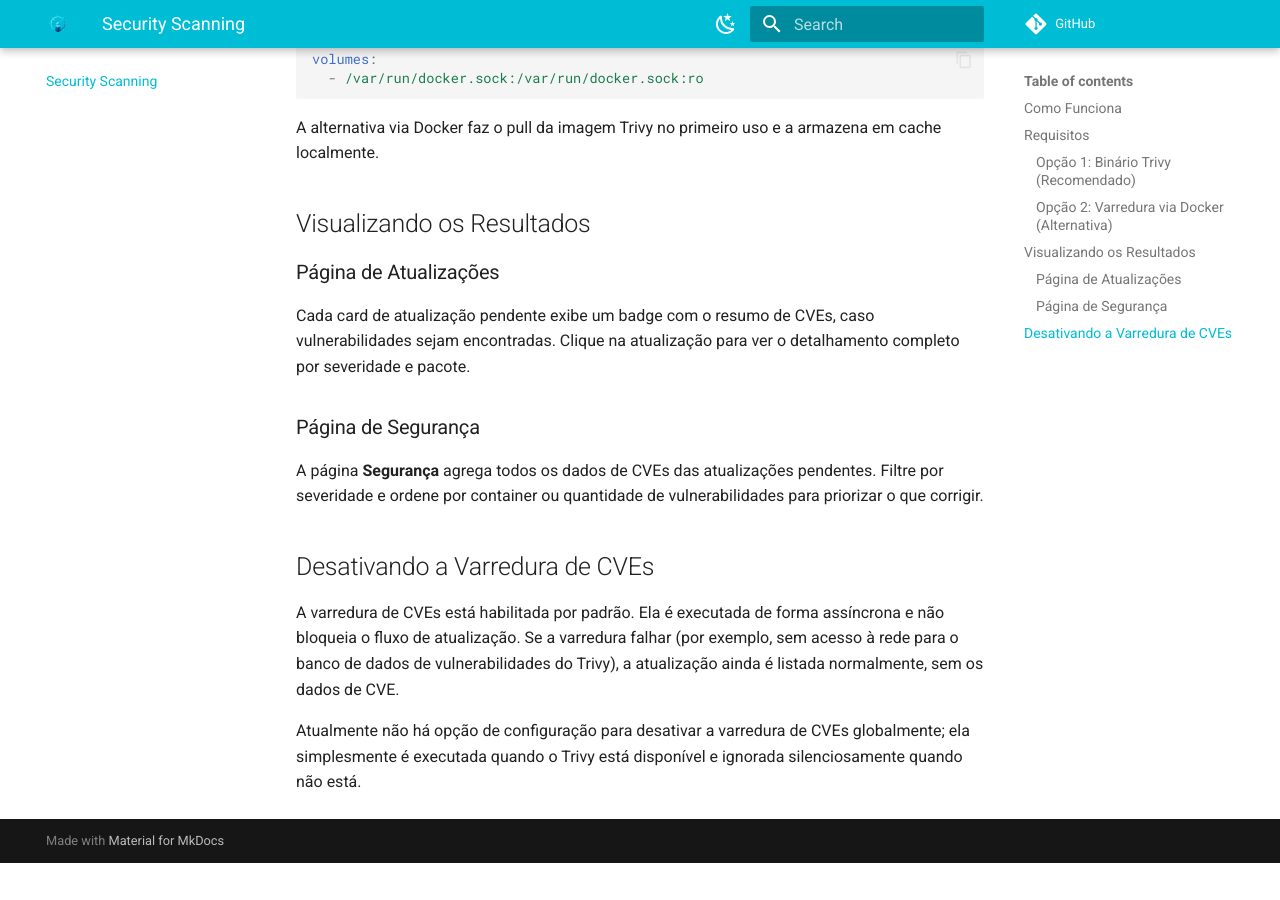
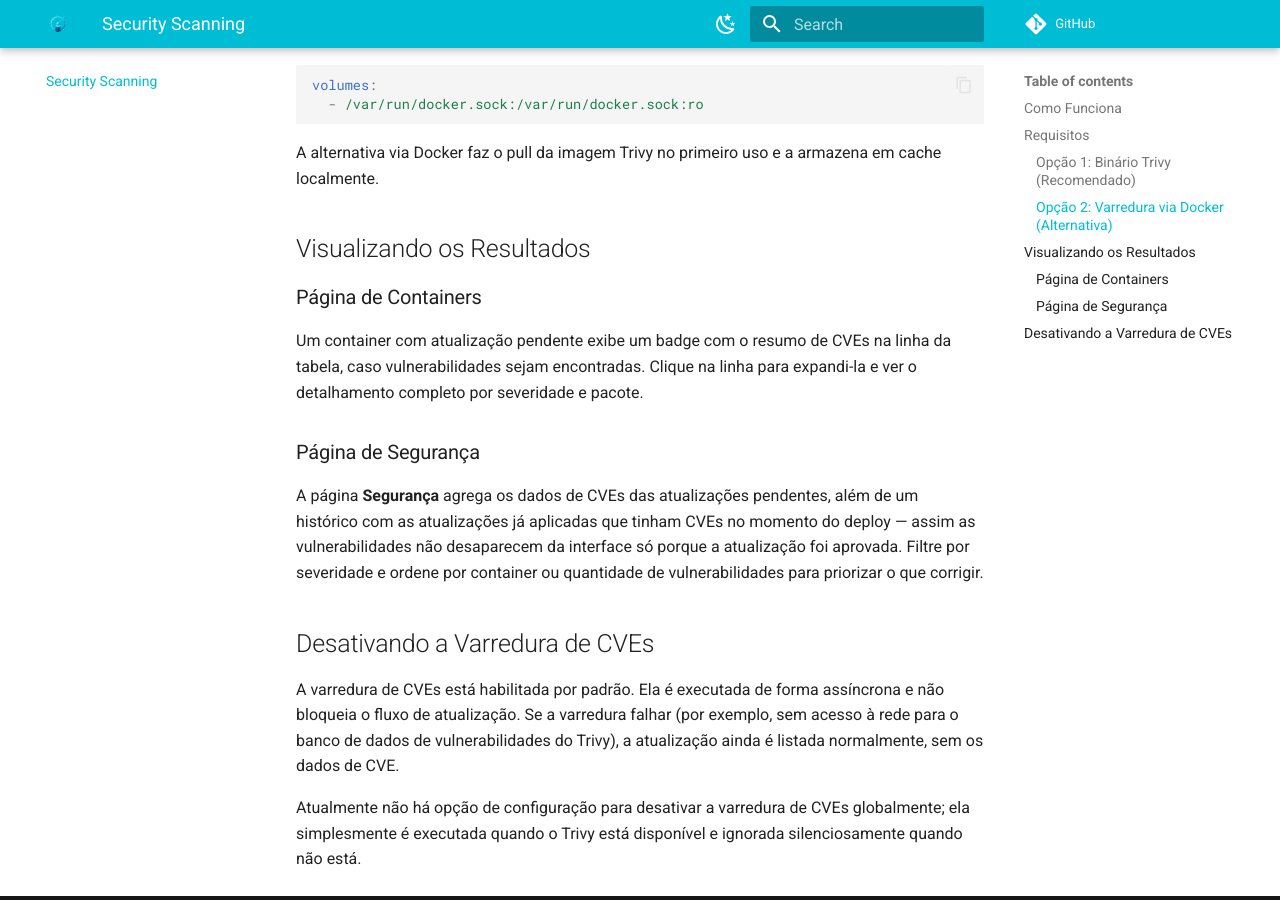
Before and after one commit to luiscruzcwb/Timoneiro-Docker, an MkDocs documentation site: the page built from docs/security-scanning.md, in a window 1280 px wide and 900 px high, scrolled down 1384 px. Built offline with MkDocs 1.6.1 and Material for MkDocs 9.7.7, drawn with Linux system fonts in a browser that asks for light colours; comment, search, counter and statistics services are not loaded; before the commit the page ends 2247 px from its top, so only the background shows below that; some of the changed text lies outside the part shown.

Commit message:
Update docs for the Updates-into-Containers merge and CVE history
Containers and the approve/ignore workflow now live in one inline
expandable row instead of a separate Updates page, and applied updates
keep their CVE data in history instead of losing it once approved.
Update the docs' page references and document the new cveData fields
on GET /history accordingly.

Co-Authored-By: Claude Sonnet 5 <noreply@anthropic.com>

```diff
--- a/docs/security-scanning.md
+++ b/docs/security-scanning.md
@@ -4,7 +4,7 @@ O Timoneiro verifica automaticamente novas versões de imagens em busca de CVEs
 
 ## Como Funciona
 
-Quando uma atualização pendente é detectada, o Timoneiro aciona uma varredura Trivy da nova versão da imagem em segundo plano. Os resultados são anexados à entrada de atualização pendente e exibidos nas páginas **Atualizações** e **Segurança**.
+Quando uma atualização pendente é detectada, o Timoneiro aciona uma varredura Trivy da nova versão da imagem em segundo plano. Os resultados são anexados à entrada de atualização pendente e exibidos na página **Containers** (no painel expandido do container) e na página **Segurança**.
 
 As contagens de CVEs são exibidas por severidade:
 
@@ -50,13 +50,13 @@ A alternativa via Docker faz o pull da imagem Trivy no primeiro uso e a armazena
 
 ## Visualizando os Resultados
 
-### Página de Atualizações
+### Página de Containers
 
-Cada card de atualização pendente exibe um badge com o resumo de CVEs, caso vulnerabilidades sejam encontradas. Clique na atualização para ver o detalhamento completo por severidade e pacote.
+Um container com atualização pendente exibe um badge com o resumo de CVEs na linha da tabela, caso vulnerabilidades sejam encontradas. Clique na linha para expandi-la e ver o detalhamento completo por severidade e pacote.
 
 ### Página de Segurança
 
-A página **Segurança** agrega todos os dados de CVEs das atualizações pendentes. Filtre por severidade e ordene por container ou quantidade de vulnerabilidades para priorizar o que corrigir.
+A página **Segurança** agrega os dados de CVEs das atualizações pendentes, além de um histórico com as atualizações já aplicadas que tinham CVEs no momento do deploy — assim as vulnerabilidades não desaparecem da interface só porque a atualização foi aprovada. Filtre por severidade e ordene por container ou quantidade de vulnerabilidades para priorizar o que corrigir.
 
 ## Desativando a Varredura de CVEs
 
```
Also changed, not shown: docs/api.md (+2 -0 lines), docs/quick-start.md (+2 -6 lines), docs/update-policies.md (+1 -1 lines).
